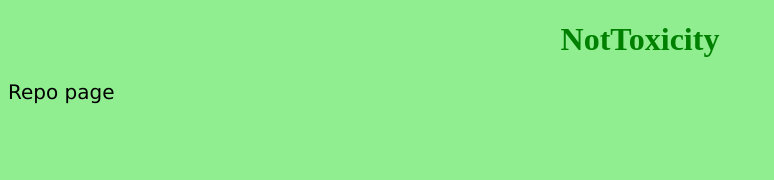
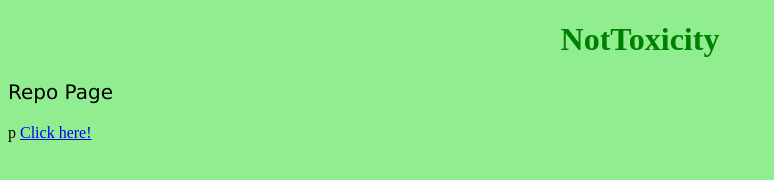
Before and after one commit to ProbablyNotToxicity/probablynottoxicity.github.io, a plain HTML site: page index.html in a window 1280 px wide. Shown: the whole page, without its empty margins (0-774 px from the left). Drawn offline with Linux system fonts and the light colour scheme.

Commit message:
Update index.html

```diff
--- a/index.html
+++ b/index.html
@@ -12,7 +12,8 @@
 <body>
 
 <h1><script src="script.js"></script></h1>
-<p href="https://github.com/ProbablyNotToxicity/probablynottoxicity.github.io">Repo page</p>
+<p>Repo Page</p>p
+<a href="https://github.com/ProbablyNotToxicity/probablynottoxicity.github.io">Click here!</a>
 
 
 </body>
```
